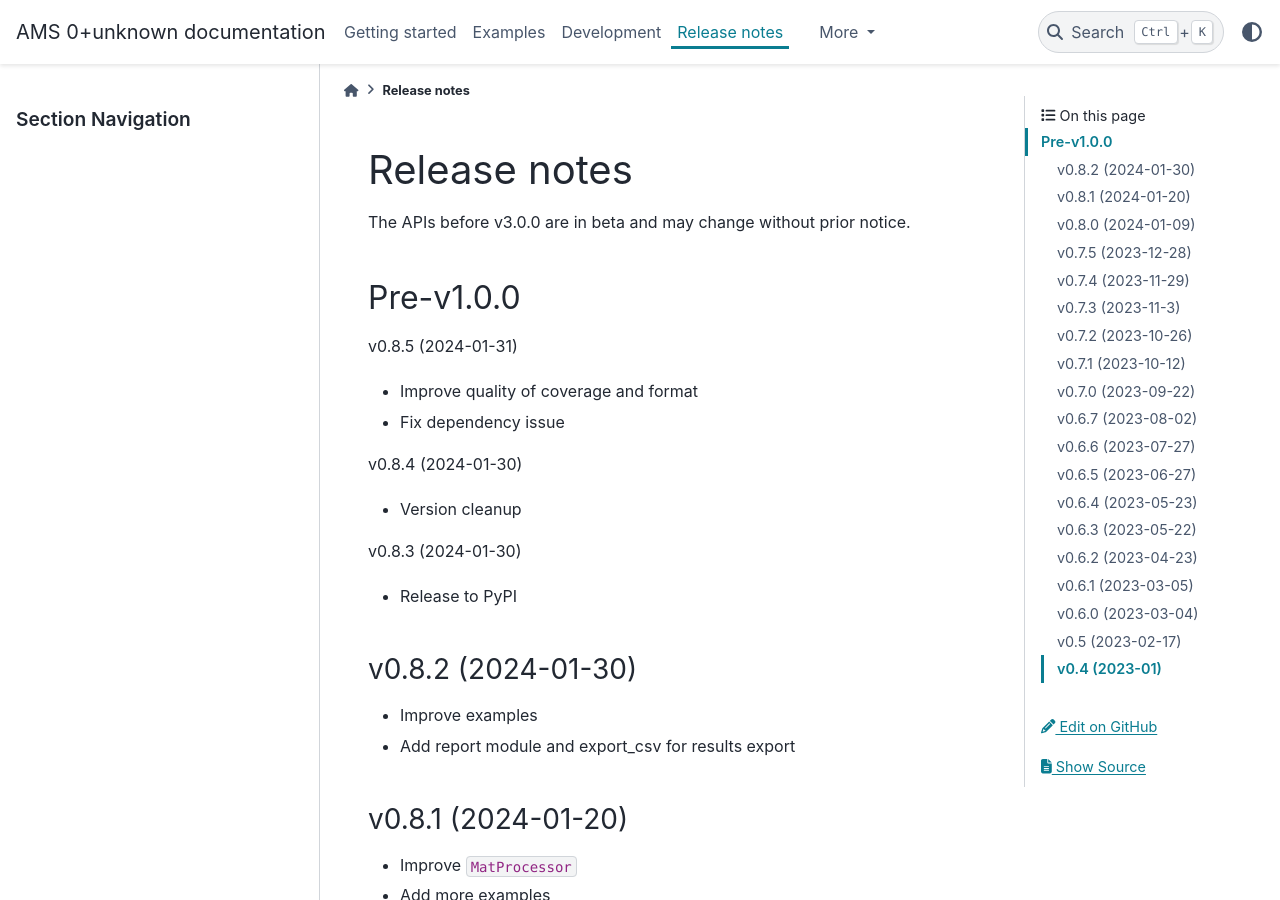
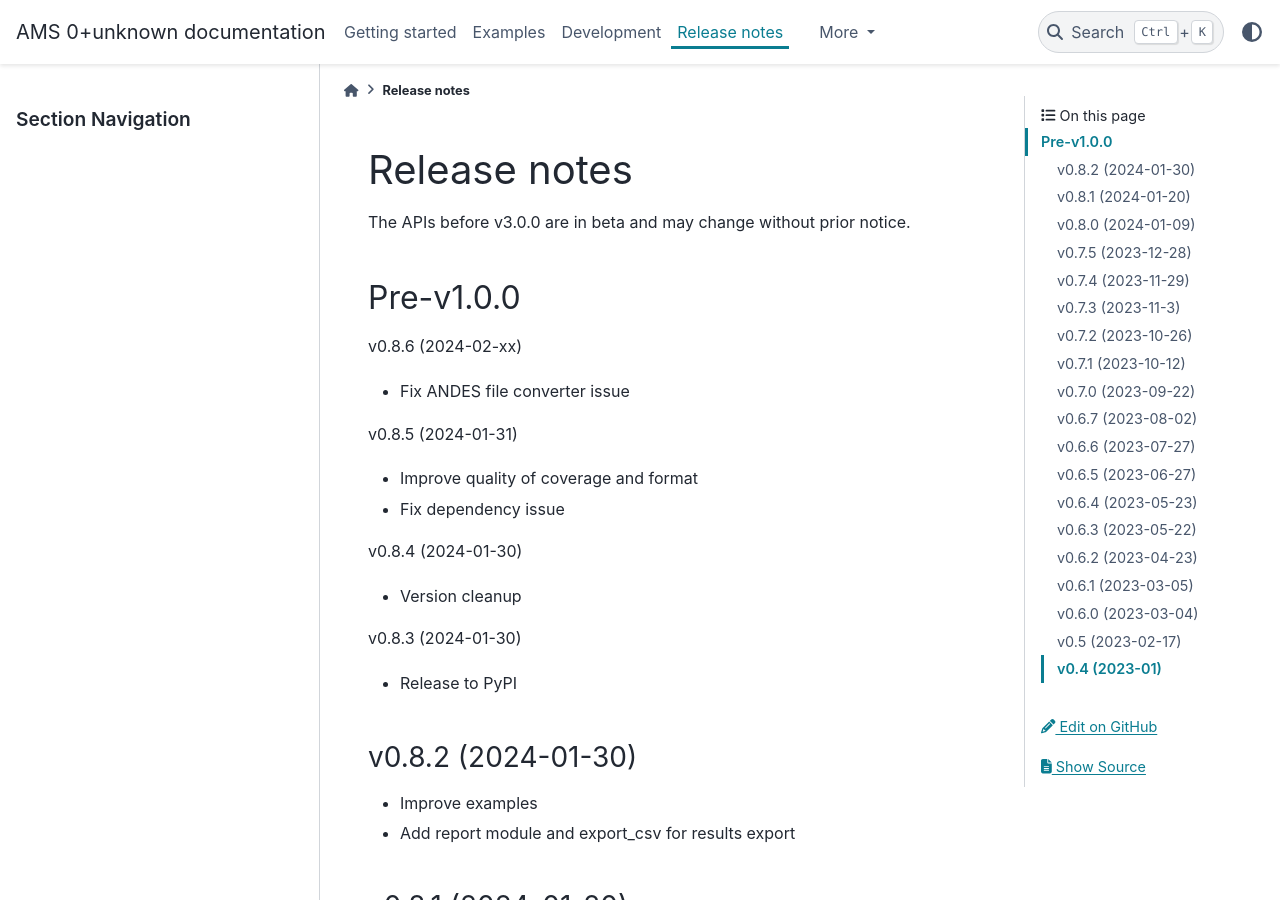
Before and after one commit to CURENT/ams, a Sphinx documentation site: the page built from docs/source/release-notes.rst, in a window 1280 px wide and 900 px high. Built offline with Sphinx 7.4.7 and the PyData theme 0.15.4, drawn with Linux system fonts in a browser that asks for light colours; pages that are not in the unit, such as notebooks, are missing from menus.

Commit message:
Update release-notes

```diff
--- a/docs/source/release-notes.rst
+++ b/docs/source/release-notes.rst
@@ -8,6 +8,10 @@ The APIs before v3.0.0 are in beta and may change without prior notice.
 
 Pre-v1.0.0
 ==========
+
+v0.8.6 (2024-02-xx)
+
+- Fix ANDES file converter issue
 
 v0.8.5 (2024-01-31)
 
```
